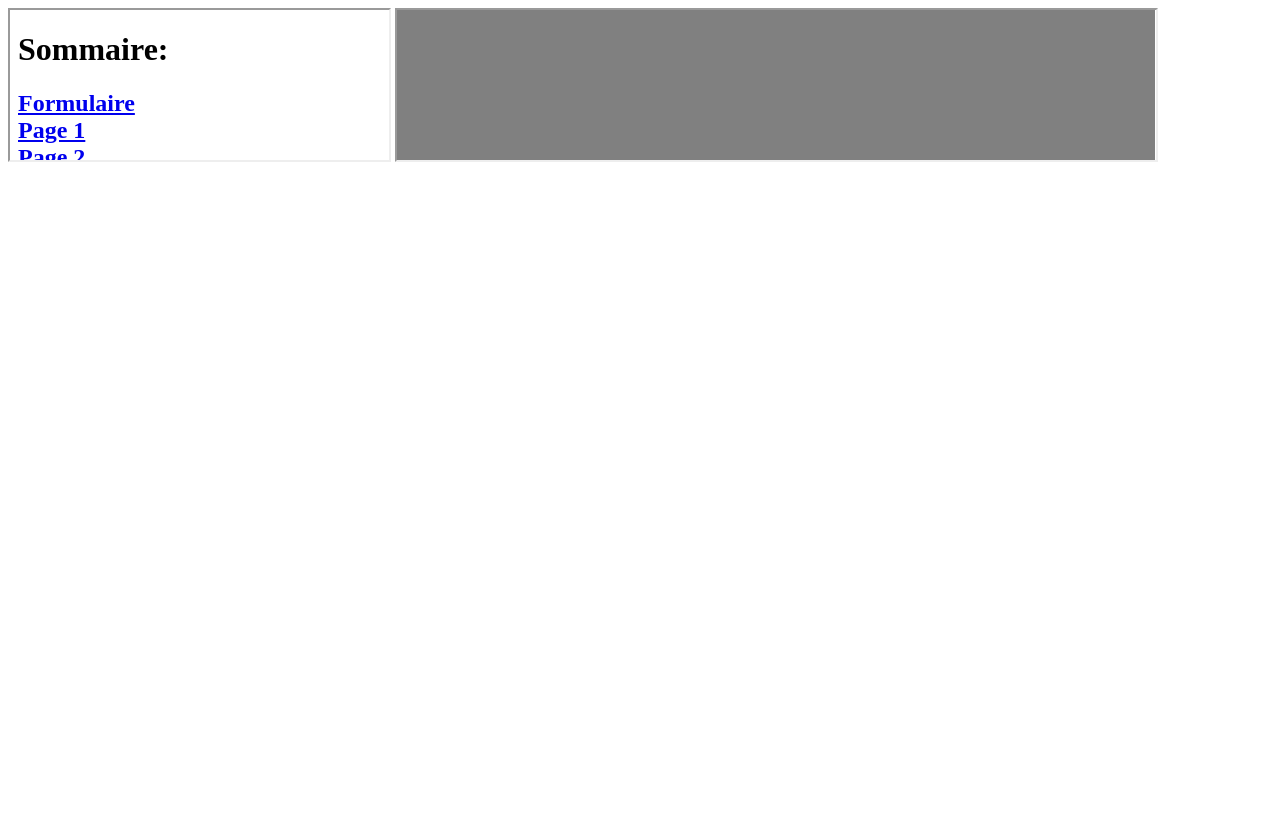
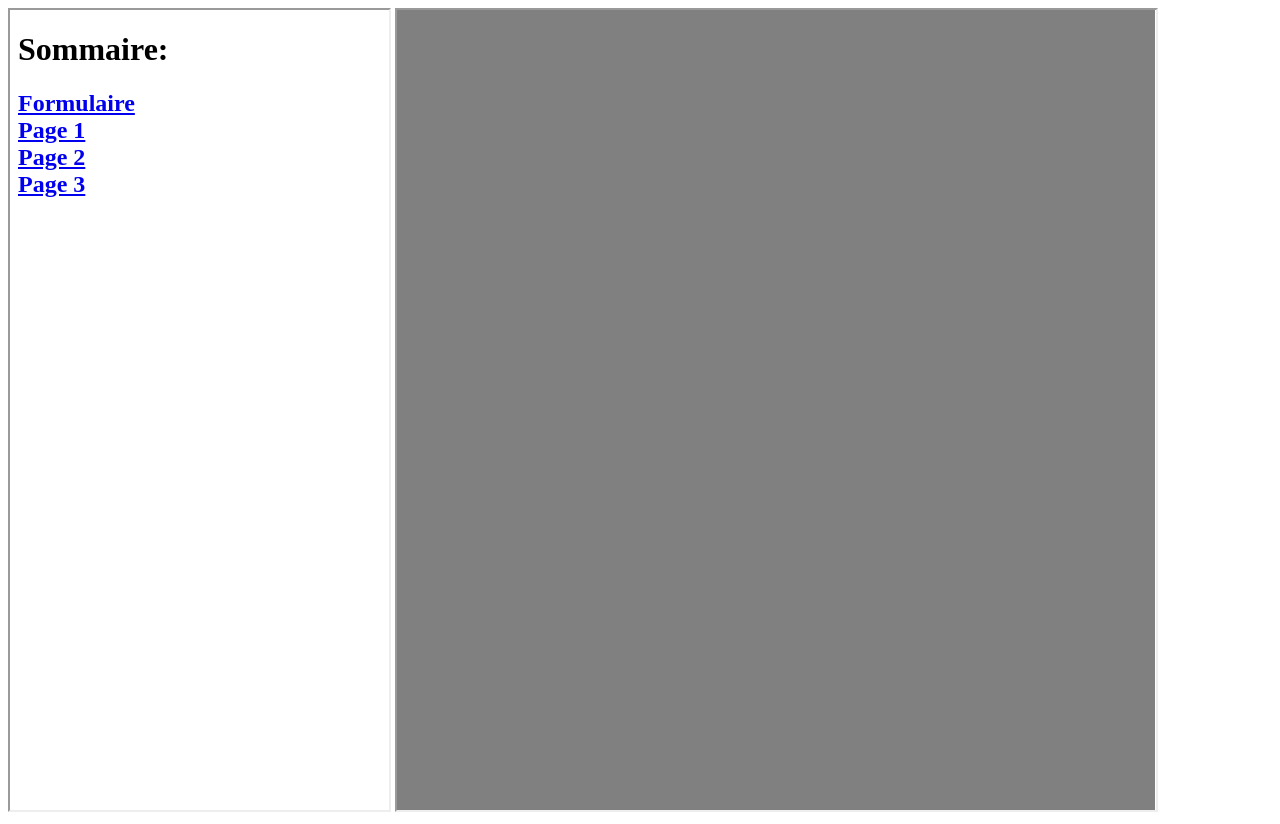
Before and after one commit to saramanoharan/tp_frame, a plain HTML site: page index.html in a window 1280 px wide. Before the commit the page ends 800 px from the top, so only its background shows below. Drawn offline with Linux system fonts and the light colour scheme.

Commit message:
Create index.html

```diff
--- a/index.html
+++ b/index.html
@@ -4,8 +4,8 @@
 </head>
 <body>
 
-<iframe src="lien.html" width="30%" heigth="800px" name="f1"></iframe>
-<iframe src="page1.html" width="60%" heigth="800px" name="f2"></iframe>
+<iframe src="lien.html" width="30%" height="800px" name="f1"></iframe>
+<iframe src="page1.html" width="60%" height="800px" name="f2"></iframe>
 
 </body>
 </html>
```
